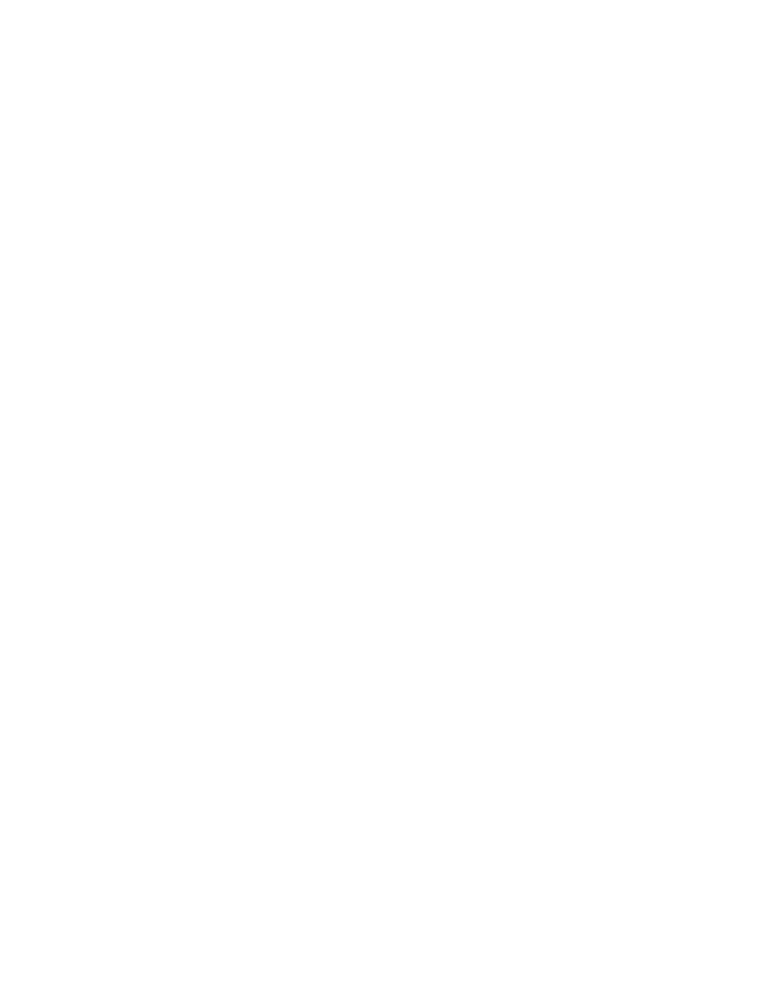
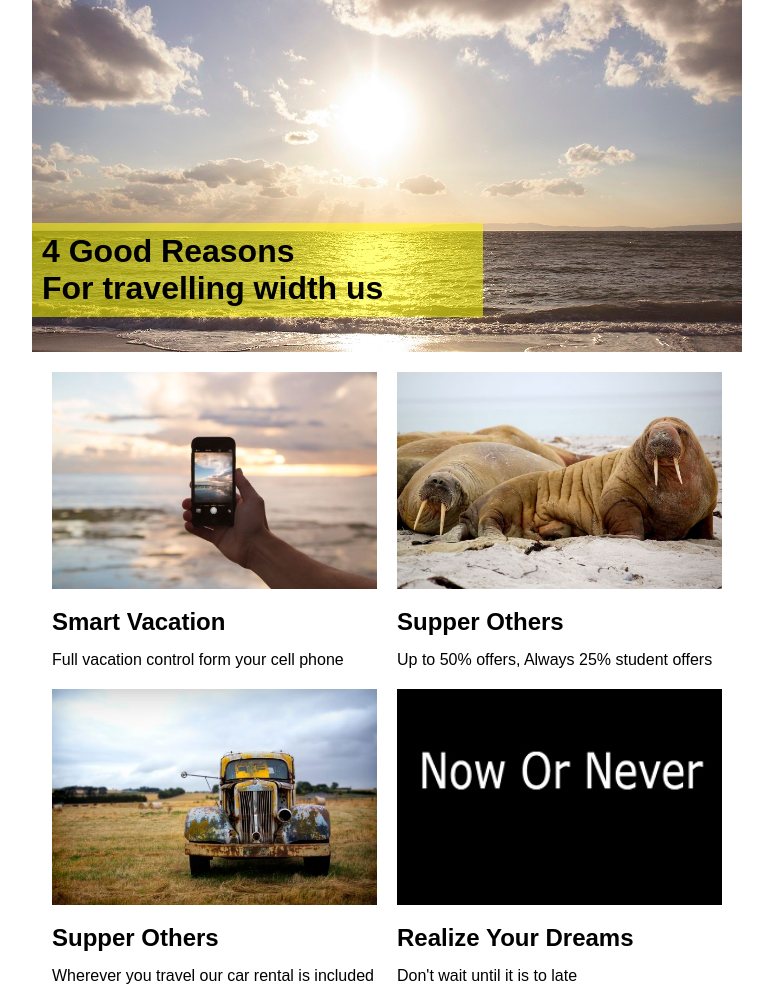
Before and after one commit to tuongdanghung/hungtd_DN_JS230529_hackathon_01, a plain HTML site: page basic/index.html in a window 1280 px wide. Shown: the whole page, without its empty margins (253-1026 px from the left). Before the commit the page ends 800 px from the top, so only its background shows below. Drawn offline with Linux system fonts and the light colour scheme.

Commit message:
basic test

```diff
--- a/basic/index.html
+++ b/basic/index.html
@@ -6,10 +6,92 @@
     <meta http-equiv="X-UA-Compatible" content="IE=edge">
     <meta name="viewport" content="width=device-width, initial-scale=1.0">
     <title>Document</title>
+    <link rel="stylesheet" href="https://cdnjs.cloudflare.com/ajax/libs/font-awesome/6.4.0/css/all.min.css"
+        integrity="sha512-iecdLmaskl7CVkqkXNQ/ZH/XLlvWZOJyj7Yy7tcenmpD1ypASozpmT/E0iPtmFIB46ZmdtAc9eNBvH0H/ZpiBw=="
+        crossorigin="anonymous" referrerpolicy="no-referrer" />
 </head>
+<style>
+    * {
+        margin: 0;
+        padding: 0;
+        list-style: none;
+        text-decoration: none;
+        box-sizing: border-box;
+    }
+
+    body {
+        font-family: Arial, Helvetica, sans-serif;
+        display: grid;
+        max-width: 710px;
+        margin: 0 auto;
+        grid-template-areas: "header header header header"
+            "section section section section"
+    }
+
+    header {
+        grid-area: header;
+        height: 352px;
+        background-image: url("images/beach3.jpg");
+        background-repeat: no-repeat;
+        background-size: cover;
+        position: relative;
+    }
+
+    header h1 {
+        position: absolute;
+        bottom: 10%;
+        left: 0;
+        background-color: rgba(255, 255, 0, 0.523);
+        padding: 10px 100px 10px 10px;
+    }
+
+    .item h2 {
+        margin: 15px 0;
+    }
+
+    img {
+        width: 100%;
+    }
+
+    section {
+        grid-area: section;
+        display: grid;
+        grid-template-columns: repeat(2, 1fr);
+        grid-gap: 20px;
+        padding: 20px;
+    }
+
+    @media only screen and (max-width: 500px) {
+        section {
+            grid-template-columns: repeat(1, 1fr);
+        }
+    }
+</style>
 
 <body>
-
+    <header>
+        <h1>
+            4 Good Reasons <br> For travelling width us
+        </h1>
+    </header>
+    <section>
+        <div class="item"><img src="./images/cellphone.jpg" alt="">
+            <h2>Smart Vacation</h2>
+            <p>Full vacation control form your cell phone</p>
+        </div>
+        <div class="item"><img src="./images/sealions.jpg" alt="">
+            <h2>Supper Others</h2>
+            <p>Up to 50% offers, Always 25% student offers</p>
+        </div>
+        <div class="item"><img src="./images/truck.jpg" alt="">
+            <h2>Supper Others</h2>
+            <p>Wherever you travel our car rental is included</p>
+        </div>
+        <div class="item"><img src="./images/nowornever.jpg" alt="">
+            <h2>Realize Your Dreams</h2>
+            <p>Don't wait until it is to late</p>
+        </div>
+    </section>
 </body>
 
 </html>
```
Also changed, not shown: basic/images/beach3.jpg (added), basic/images/cellphone.jpg (added), basic/images/nowornever.jpg (added), basic/images/sealions.jpg (added), basic/images/truck.jpg (added), css-e.exams.opt2/Travel Agency.png (added), css-e.exams.opt2/resources/beach3.jpg (added), css-e.exams.opt2/resources/cellphone.jpg (added), css-e.exams.opt2/resources/nowornever.jpg (added), css-e.exams.opt2/resources/sealions.jpg (added), css-e.exams.opt2/resources/truck.jpg (added), 2 other files.
